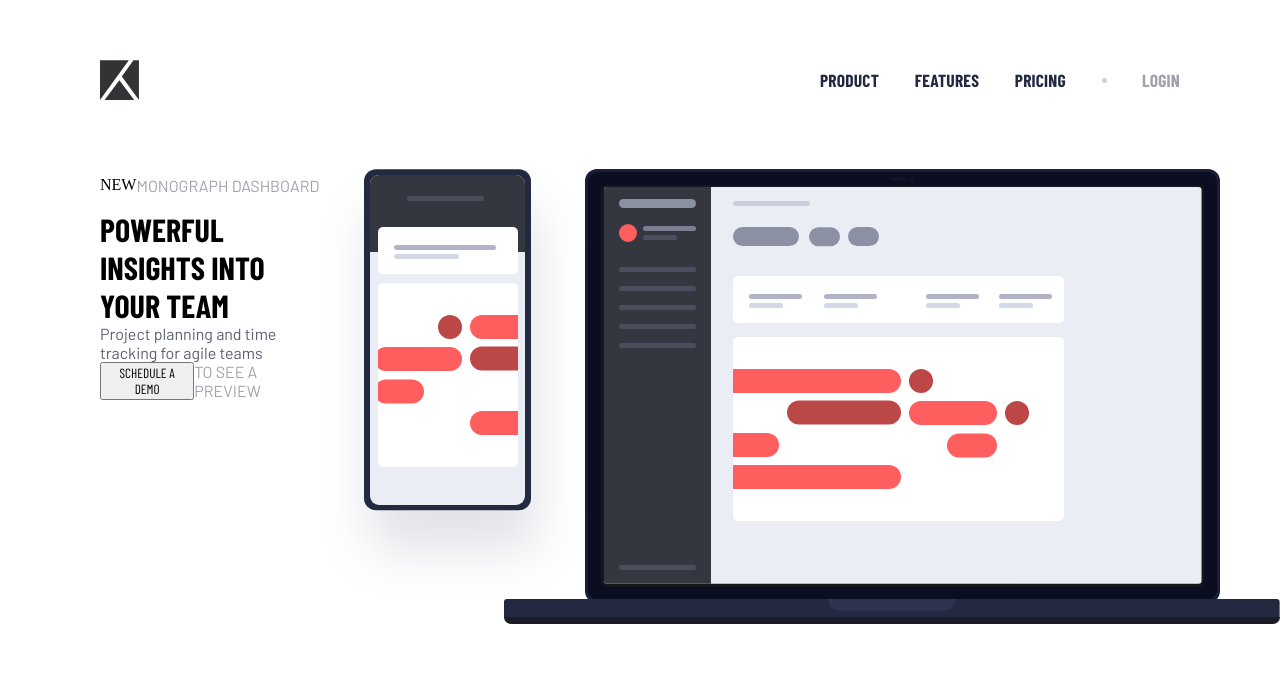
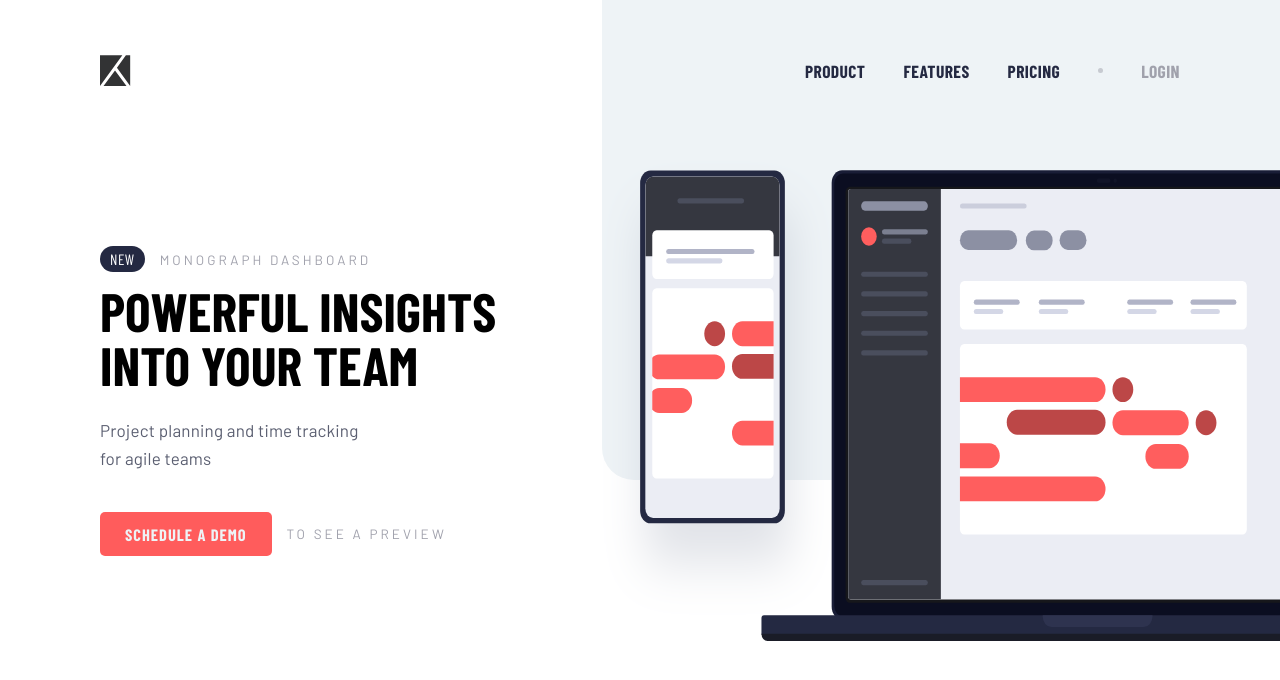
Before and after one commit to VasuBeachoo/project-tracking-intro, a React (Create React App) app: page / in a window 1280 px wide. Shown: the top 680 px of the page. Built offline with nearby package versions, Linux system fonts and the light colour scheme.

Commit message:
Style intro section

```diff
--- a/src/App.js
+++ b/src/App.js
@@ -4,6 +4,7 @@ import introImg from "./assets/illustration-devices.svg";
 import "./css/style.css";
 
 const App = () => {
+  let key = 0;
   const CIRCLE_TYPE = "circle";
   const BLACK_COLOR = "black";
   const GREY_COLOR = "grey";
@@ -34,10 +35,12 @@ const App = () => {
     return links.map((link) => {
       if (link.type) {
         if (link.type === CIRCLE_TYPE) {
-          return <div className={`${block}__circle`}></div>;
+          return <div key={key++} className={`${block}__circle`}></div>;
         }
       } else {
-        return <Link block={block} text={link.text} color={link.color} />;
+        return (
+          <Link key={key++} block={block} text={link.text} color={link.color} />
+        );
       }
       return <div></div>;
     });
@@ -50,7 +53,7 @@ const App = () => {
         <section className="intro">
           <div className="intro__text-container">
             <div className="intro__tag-container">
-              <p className="intro__new-tag">NEW</p>
+              <p className="intro__tag">NEW</p>
               <p className="intro__light-paragraph">MONOGRAPH DASHBOARD</p>
             </div>
             <h1 className="intro__heading">POWERFUL INSIGHTS INTO YOUR TEAM</h1>
@@ -66,6 +69,7 @@ const App = () => {
             <img src={introImg} alt="intro-devices" className="intro__img" />
           </div>
         </section>
+        <div className="bg-pattern"></div>
       </div>
     </div>
   );
--- a/src/css/style.css
+++ b/src/css/style.css
@@ -34,6 +34,7 @@ body {
   -webkit-box-align: center;
       -ms-flex-align: center;
           align-items: center;
+  width: 100%;
 }
 
 .header {
@@ -53,11 +54,12 @@ body {
   -webkit-box-sizing: border-box;
           box-sizing: border-box;
   width: 100%;
-  padding: 60px 100px;
+  padding: 55px 100px 0;
+  margin: 0 0 75px 0;
 }
 
 .header__logo {
-  width: 40px;
+  width: 31px;
 }
 
 .header__links {
@@ -74,14 +76,18 @@ body {
   -webkit-box-align: center;
       -ms-flex-align: center;
           align-items: center;
-  width: 360px;
+  width: 375px;
 }
 
 .header__link {
+  -webkit-user-select: none;
+     -moz-user-select: none;
+      -ms-user-select: none;
+          user-select: none;
   font-family: "Barlow Condensed", sans-serif;
   font-size: 17.5px;
   font-weight: 700;
-  letter-spacing: 0.2px;
+  letter-spacing: 0.4px;
   margin: 0;
 }
 
@@ -118,13 +124,14 @@ body {
   -webkit-box-pack: start;
       -ms-flex-pack: start;
           justify-content: flex-start;
-  -webkit-box-align: start;
-      -ms-flex-align: start;
-          align-items: flex-start;
+  -webkit-box-align: center;
+      -ms-flex-align: center;
+          align-items: center;
   -webkit-box-sizing: border-box;
           box-sizing: border-box;
   width: 100%;
   padding: 0 0 0 100px;
+  margin: 0 0 70px 0;
 }
 
 .intro__text-container {
@@ -141,6 +148,7 @@ body {
   -webkit-box-align: start;
       -ms-flex-align: start;
           align-items: flex-start;
+  max-width: 400px;
 }
 
 .intro__tag-container {
@@ -157,30 +165,52 @@ body {
   -webkit-box-align: center;
       -ms-flex-align: center;
           align-items: center;
+  margin: 0 0 12px 0;
+}
+
+.intro__tag {
+  text-align: center;
+  background-color: #242942;
+  color: white;
+  font-family: "Barlow Condensed", sans-serif;
+  font-size: 15px;
+  font-weight: 400;
+  letter-spacing: 0.5px;
+  border: none;
+  border-radius: 30px;
+  padding: 4px 10px;
+  margin: 0;
+  margin: 0 15px 0 0;
 }
 
 .intro__light-paragraph {
+  color: #a0a1ac;
   font-family: "Barlow", sans-serif;
-  font-size: 16px;
+  font-size: 13.5px;
   font-weight: 400;
-  color: #a0a1ac;
+  letter-spacing: 3px;
   margin: 0;
 }
 
 .intro__heading {
+  color: colr(Very-Dark-Blue);
   font-family: "Barlow Condensed", sans-serif;
-  font-size: 32px;
+  font-size: 54px;
   font-weight: 700;
-  color: colr(Very-Dark-Blue);
+  line-height: 54px;
   margin: 0;
 }
 
 .intro__paragraph {
+  color: #5b5f71;
   font-family: "Barlow", sans-serif;
-  font-size: 16px;
+  font-size: 17px;
   font-weight: 400;
-  color: #5b5f71;
+  letter-spacing: 0.2px;
+  line-height: 27.2px;
   margin: 0;
+  max-width: 270px;
+  margin: 25px 0 40px;
 }
 
 .intro__btn-container {
@@ -200,8 +230,26 @@ body {
 }
 
 .intro__btn {
+  all: unset;
+  text-align: center;
+  background-color: #ff5c5c;
+  color: #eef3f6;
   font-family: "Barlow Condensed", sans-serif;
-  font-weight: 400;
+  font-size: 16.5px;
+  font-weight: 700;
+  letter-spacing: 1px;
+  border: none;
+  border-radius: 5px;
+  padding: 12px 25px;
+  -webkit-transition: 0.25s;
+  transition: 0.25s;
+  margin: 0 15px 0 0;
+}
+
+.intro__btn:hover {
+  cursor: pointer;
+  -webkit-filter: brightness(1.5);
+          filter: brightness(1.5);
 }
 
 .intro__img-container {
@@ -218,5 +266,24 @@ body {
   -webkit-box-align: start;
       -ms-flex-align: start;
           align-items: flex-start;
+  overflow: hidden;
+  margin: 0 0 0 8vw;
+}
+
+.intro__img {
+  width: 65vw;
+  min-height: 60vh;
+}
+
+.bg-pattern {
+  position: absolute;
+  top: 0;
+  right: 0;
+  width: 53vw;
+  height: 60vh;
+  background-color: #eef3f6;
+  border: none;
+  border-radius: 0 0 0 2em;
+  z-index: -1;
 }
 /*# sourceMappingURL=style.css.map */
--- a/src/css/style.scss
+++ b/src/css/style.scss
@@ -12,6 +12,7 @@ $colors: (
   Dark-Grayish-Blue: hsl(230, 11%, 40%),
   Grayish-Blue: hsl(231, 7%, 65%),
   Light-Grayish-Blue: hsl(207, 33%, 95%),
+  White: hsl(0, 0%, 100%),
 );
 
 $heading-font: "Barlow Condensed", sans-serif;
@@ -35,10 +36,11 @@ $page-padding: 100px;
 }
 
 @mixin link($font-size: 16px) {
+  user-select: none;
   font-family: $heading-font;
   font-size: $font-size;
   font-weight: 700;
-  letter-spacing: 0.2px;
+  letter-spacing: 0.4px;
   margin: 0;
 
   &:hover {
@@ -64,33 +66,66 @@ $page-padding: 100px;
   opacity: 0.5;
 }
 
-@mixin light-paragraph($font-size: 16px) {
+@mixin tag($font-size, $bg-color, $color) {
+  text-align: center;
+  background-color: $bg-color;
+  color: $color;
+  font-family: $heading-font;
+  font-size: $font-size;
+  font-weight: 400;
+  letter-spacing: 0.5px;
+  border: none;
+  border-radius: 30px;
+  padding: 4px 10px;
+  margin: 0;
+}
+
+@mixin light-paragraph($font-size: 14px) {
+  color: color(Grayish-Blue);
   font-family: $body-font;
   font-size: $font-size;
   font-weight: 400;
-  color: color(Grayish-Blue);
+  letter-spacing: 3px;
   margin: 0;
 }
 
 @mixin heading($font-size: 32px) {
+  color: colr(Very-Dark-Blue);
   font-family: $heading-font;
   font-size: $font-size;
   font-weight: 700;
-  color: colr(Very-Dark-Blue);
+  line-height: $font-size;
   margin: 0;
 }
 
 @mixin paragraph($font-size: 16px) {
+  color: color(Dark-Grayish-Blue);
   font-family: $body-font;
   font-size: $font-size;
   font-weight: 400;
-  color: color(Dark-Grayish-Blue);
+  letter-spacing: 0.2px;
+  line-height: $font-size * 1.6;
   margin: 0;
 }
 
 @mixin btn() {
+  all: unset;
+  text-align: center;
+  background-color: color(Red);
+  color: color(Light-Grayish-Blue);
   font-family: $heading-font;
-  font-weight: 400;
+  font-size: 16.5px;
+  font-weight: 700;
+  letter-spacing: 1px;
+  border: none;
+  border-radius: 5px;
+  padding: 12px 25px;
+  transition: 0.25s;
+
+  &:hover {
+    cursor: pointer;
+    filter: brightness(1.5);
+  }
 }
 
 ///////////////////////////////////////
@@ -114,20 +149,22 @@ body {
 
 .page {
   @include flex(column, flex-start, center);
+  width: 100%;
 }
 
 .header {
   @include flex(row, space-between, center);
   @include section();
-  padding: 60px $page-padding;
+  padding: 55px $page-padding 0;
+  margin: 0 0 75px 0;
 
   &__logo {
-    width: 40px;
+    width: 31px;
   }
 
   &__links {
     @include flex(row, space-between, center);
-    width: 360px;
+    width: 375px;
   }
 
   &__link {
@@ -140,28 +177,38 @@ body {
 }
 
 .intro {
-  @include flex(row, flex-start, flex-start);
+  @include flex(row, flex-start, center);
   @include section();
   padding: 0 0 0 $page-padding;
+  margin: 0 0 70px 0;
 
   &__text-container {
     @include flex(column, flex-start, flex-start);
+    max-width: 400px;
   }
 
   &__tag-container {
     @include flex(row, flex-start, center);
+    margin: 0 0 12px 0;
+  }
+
+  &__tag {
+    @include tag(15px, color(Very-Dark-Blue), color(White));
+    margin: 0 15px 0 0;
   }
 
   &__light-paragraph {
-    @include light-paragraph();
+    @include light-paragraph(13.5px);
   }
 
   &__heading {
-    @include heading();
+    @include heading(54px);
   }
 
   &__paragraph {
-    @include paragraph();
+    @include paragraph(17px);
+    max-width: 270px;
+    margin: 25px 0 40px;
   }
 
   &__btn-container {
@@ -170,9 +217,29 @@ body {
 
   &__btn {
     @include btn();
+    margin: 0 15px 0 0;
   }
 
   &__img-container {
     @include flex(column, flex-start, flex-start);
+    overflow: hidden;
+    margin: 0 0 0 8vw;
+  }
+
+  &__img {
+    width: 65vw;
+    min-height: 60vh;
   }
 }
+
+.bg-pattern {
+  position: absolute;
+  top: 0;
+  right: 0;
+  width: 53vw;
+  height: 60vh;
+  background-color: color(Light-Grayish-Blue);
+  border: none;
+  border-radius: 0 0 0 2em;
+  z-index: -1;
+}
```
